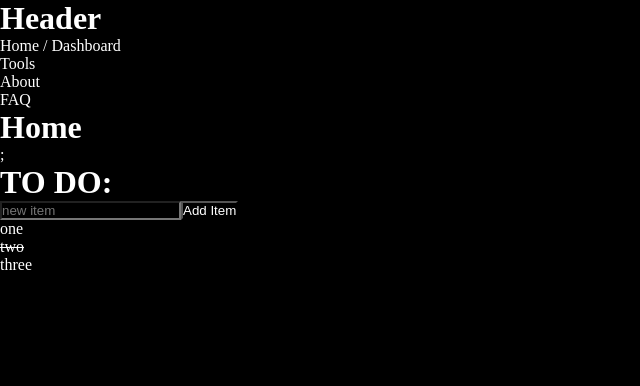
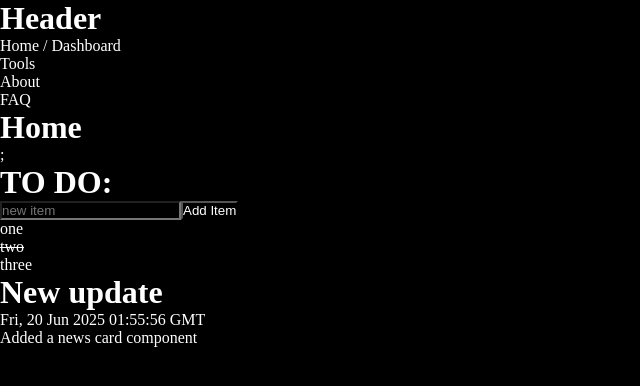
Before and after one commit to aneylon/HiveMind-Two, a React (Vite) app: page / in a window 1280 px wide. Shown: the top 386 px of the page, without its empty margins (0-640 px from the left). Built offline with nearby package versions, Linux system fonts and the light colour scheme.

Commit message:
Add news card component.

```diff
--- a/src/components/Home/Home.jsx
+++ b/src/components/Home/Home.jsx
@@ -1,10 +1,17 @@
 import { ToDo } from "../ToDo/ToDo";
-
+import { NewsCard } from "../News/NewsCard";
 export const Home = () => {
   return (
     <>
       <h1>Home</h1>;
       <ToDo />
+      <NewsCard
+        news={{
+          title: "New update",
+          date: new Date().toUTCString(),
+          info: "Added a news card component",
+        }}
+      />
     </>
   );
 };
--- /dev/null
+++ b/src/components/News/NewsCard.jsx
@@ -0,0 +1,9 @@
+export const NewsCard = ({ news }) => {
+  return (
+    <div>
+      <h1>{news.title}</h1>
+      <p>{news.date}</p>
+      <p>{news.info}</p>
+    </div>
+  );
+};
```
